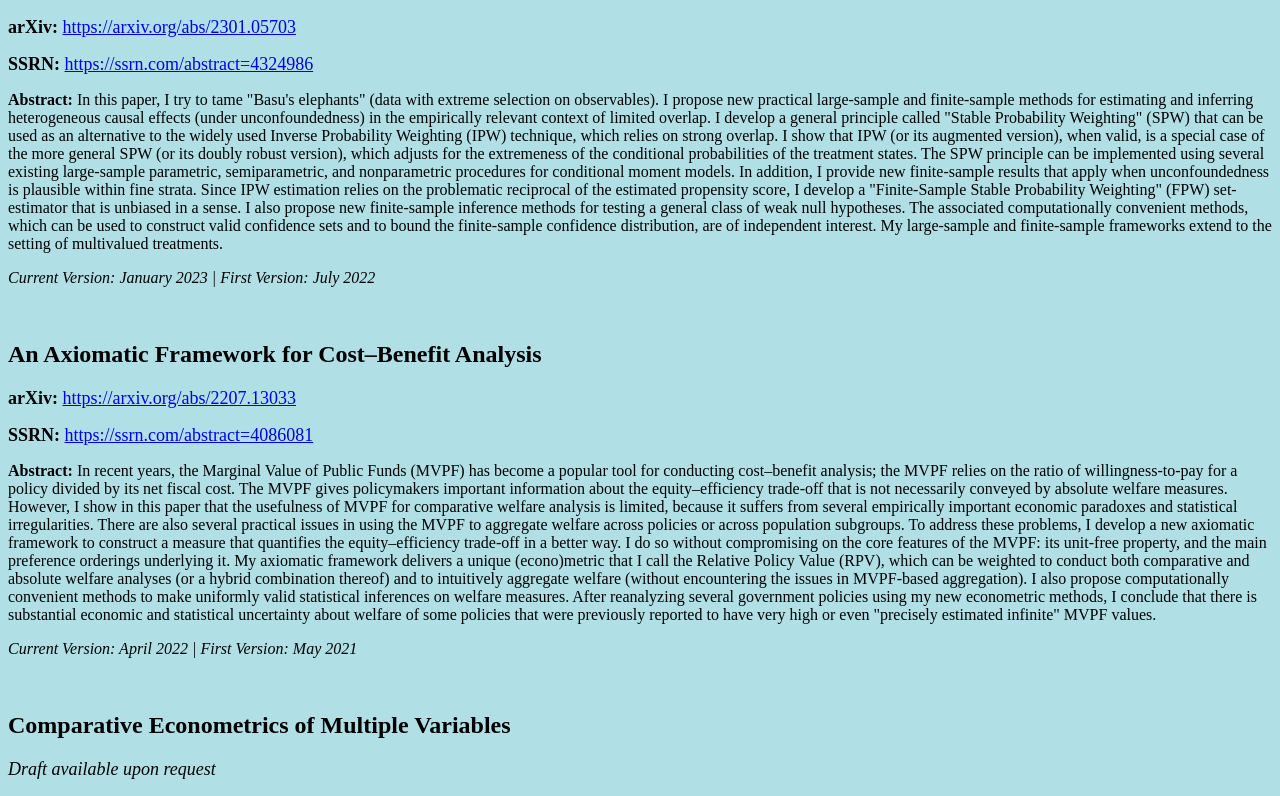
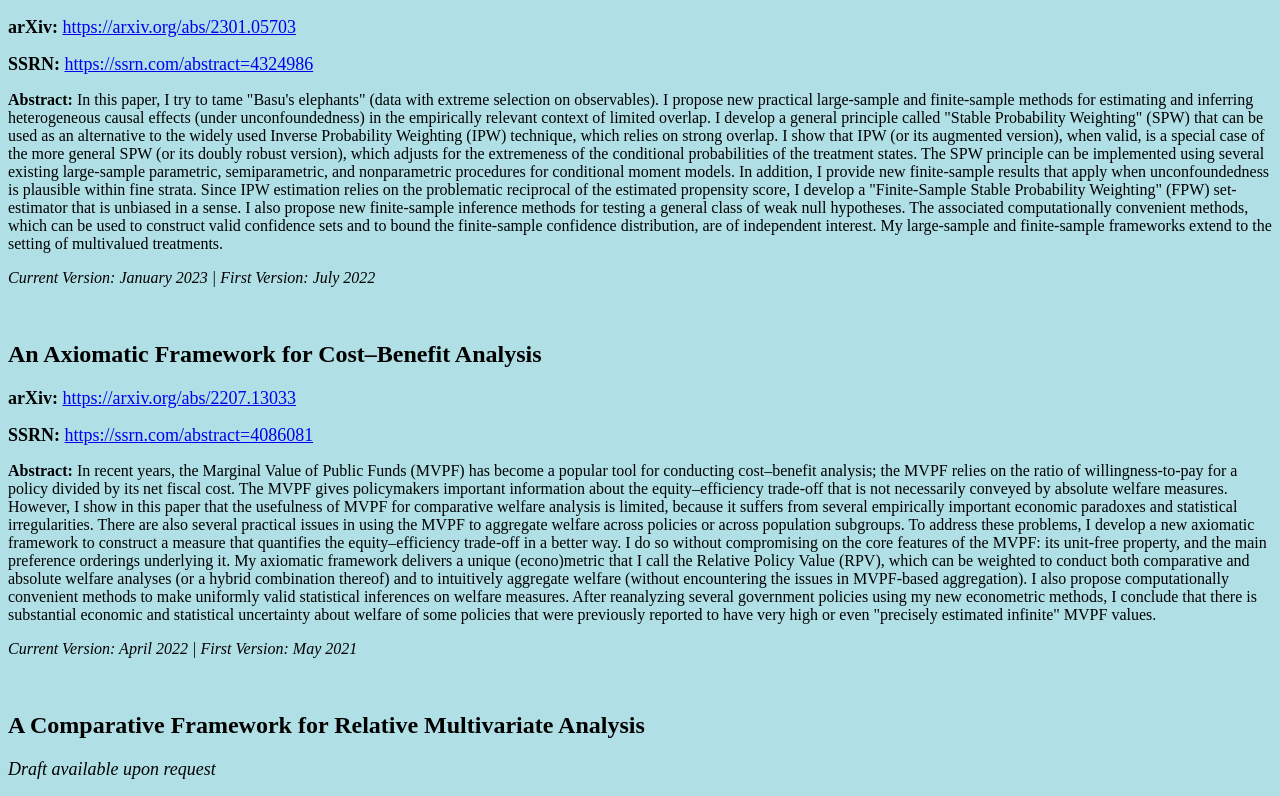
Before and after one commit to c-metrics/c-metrics.github.io, a plain HTML site: page index.html in a window 1280 px wide. Shown: the part 376-1172 px from the top of the page. Drawn offline with Linux system fonts and the light colour scheme.

Commit message:
Update index.html

```diff
--- a/index.html
+++ b/index.html
@@ -40,7 +40,7 @@
 
 <br>
 
-<h2>Comparative Econometrics of Multiple Variables</h2>
+<h2>A Comparative Framework for Relative Multivariate Analysis</h2>
 
 <p><font size="4"><i>Draft available upon request</i></font></p>
 
```
